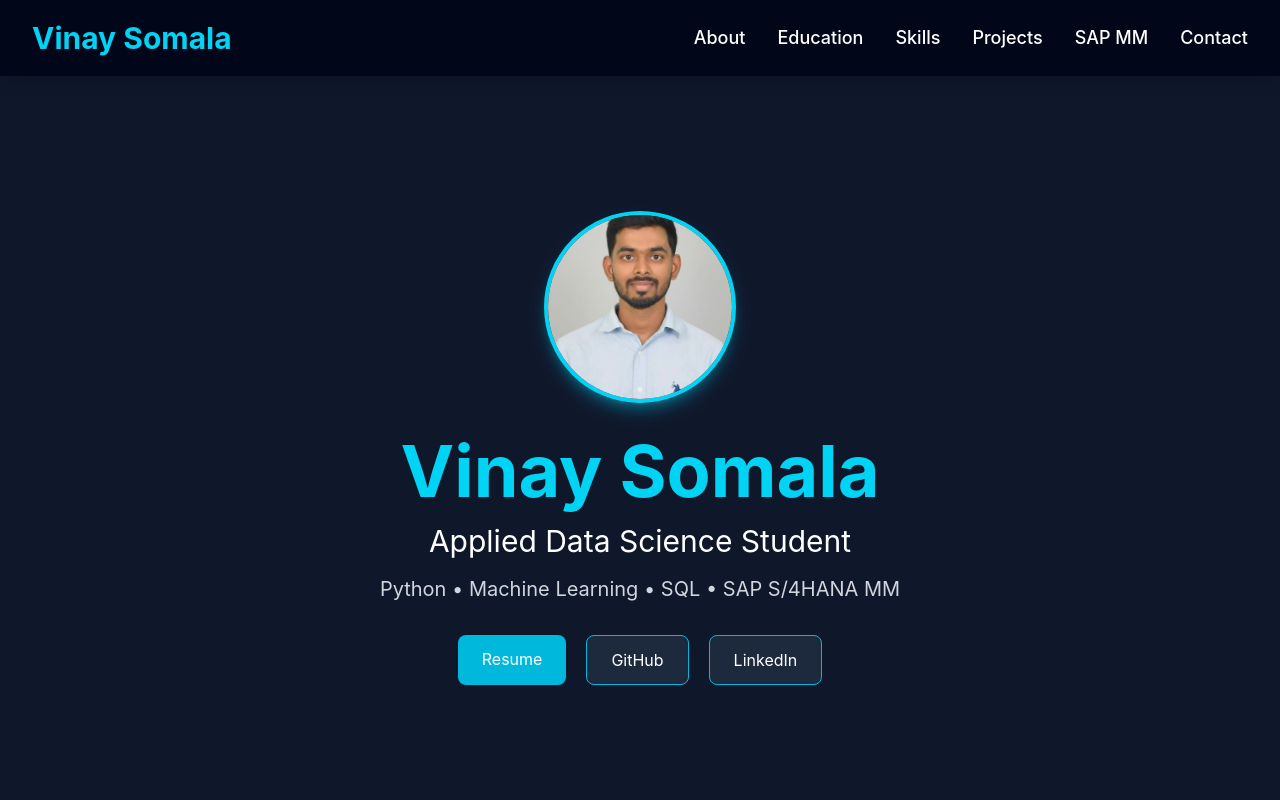
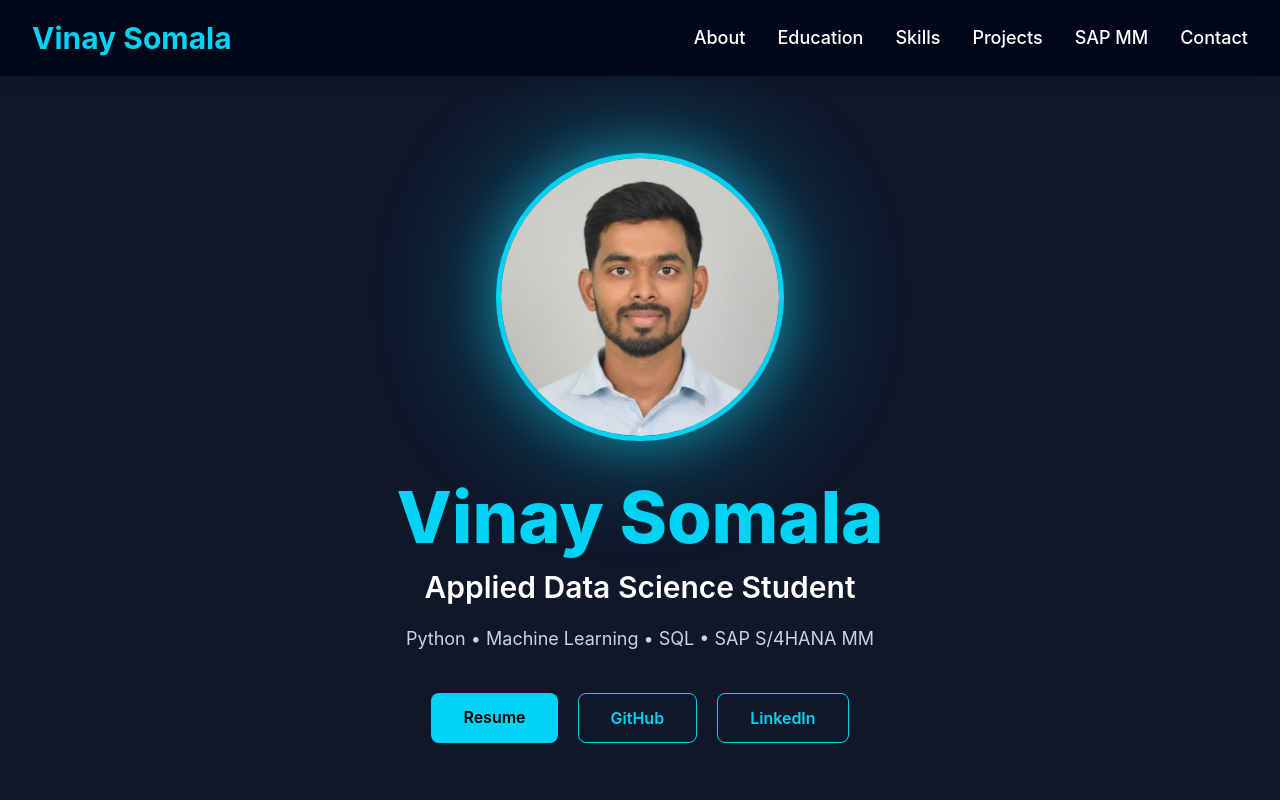
Before and after one commit to somalavinay879-18/vinay-somala-portfolio, a React app: page / in a window 1280 px wide. Shown: the top 800 px of the page. Built offline with nearby package versions, Linux system fonts and the light colour scheme; the HTML template or start-up script is replaced by a standard one.

Commit message:
Improve hero section and update About page

```diff
--- a/src/components/Hero.jsx
+++ b/src/components/Hero.jsx
@@ -1,55 +1,83 @@
-export default function Hero() {
+import React from "react";
+
+const Hero = () => {
     return (
         <section
             id="home"
-            className="min-h-screen flex flex-col justify-center items-center bg-slate-900 text-white pt-24 px-6"
+            className="min-h-screen bg-[#0F172A] flex items-center justify-center pt-24"
         >
-            {/* Profile Photo */}
+            <div className="max-w-7xl mx-auto px-6 text-center">
+
+                {/* Profile Image */}
+                <div className="flex justify-center mb-10">
+                    <div className="relative">
+
+                        {/* Glow */}
+                        <div className="absolute inset-0 rounded-full bg-cyan-400 blur-3xl opacity-30 animate-pulse"></div>
+
+                        <div className="relative w-60 h-60 lg:w-72 lg:h-72 rounded-full overflow-hidden border-[5px] border-cyan-400 shadow-[0_0_50px_rgba(34,211,238,0.45)]">
+
                             <img
                                 src="/profile.jpg"
                                 alt="Vinay Somala"
-                className="w-48 h-48 rounded-full object-cover border-4 border-cyan-400 shadow-lg shadow-cyan-500/40 mb-8"
+                                className="w-full h-full object-cover object-top scale-110"
                             />
 
-            <h1 className="text-6xl md:text-7xl font-bold text-cyan-400 text-center">
+                        </div>
+
+                    </div>
+                </div>
+
+                {/* Name */}
+                <h1 className="text-5xl md:text-7xl font-extrabold text-cyan-400">
                     Vinay Somala
                 </h1>
 
-            <h2 className="text-3xl mt-4 text-center">
+                {/* Subtitle */}
+                <h2 className="mt-4 text-2xl md:text-3xl font-semibold text-white">
                     Applied Data Science Student
                 </h2>
 
-            <p className="mt-4 text-xl text-gray-300 text-center">
+                {/* Skills */}
+                <p className="mt-5 text-lg text-slate-300">
                     Python • Machine Learning • SQL • SAP S/4HANA MM
                 </p>
 
-            <div className="mt-8 flex flex-wrap justify-center gap-5">
+                {/* Buttons */}
+                <div className="mt-10 flex justify-center gap-5 flex-wrap">
+
                     <a
                         href="/resume.pdf"
                         target="_blank"
-                    className="bg-cyan-500 px-6 py-3 rounded-lg hover:bg-cyan-600 transition"
+                        rel="noopener noreferrer"
+                        className="bg-cyan-400 hover:bg-cyan-300 text-black font-semibold px-8 py-3 rounded-lg transition"
                     >
                         Resume
                     </a>
 
                     <a
-                    href="https://github.com/somalavinay879-18"
+                        href="https://github.com/YOUR_GITHUB_USERNAME"
                         target="_blank"
-                    rel="noreferrer"
-                    className="bg-slate-800 border border-cyan-500 px-6 py-3 rounded-lg hover:bg-cyan-500 transition"
+                        rel="noopener noreferrer"
+                        className="border border-cyan-400 text-cyan-400 hover:bg-cyan-400 hover:text-black px-8 py-3 rounded-lg font-semibold transition"
                     >
                         GitHub
                     </a>
 
                     <a
-                    href="https://www.linkedin.com/in/vinay-somala"
+                        href="https://www.linkedin.com/in/YOUR_LINKEDIN_USERNAME/"
                         target="_blank"
-                    rel="noreferrer"
-                    className="bg-slate-800 border border-cyan-500 px-6 py-3 rounded-lg hover:bg-cyan-500 transition"
+                        rel="noopener noreferrer"
+                        className="border border-cyan-400 text-cyan-400 hover:bg-cyan-400 hover:text-black px-8 py-3 rounded-lg font-semibold transition"
                     >
                         LinkedIn
                     </a>
+
+                </div>
+
             </div>
         </section>
     );
-}
+};
+
+export default Hero;
```
Lines whose indentation alone changed are shown as unchanged.
